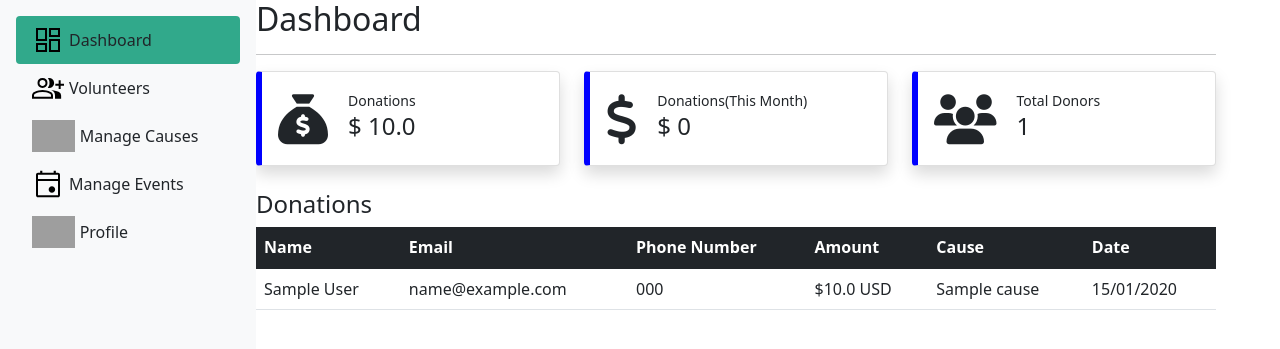
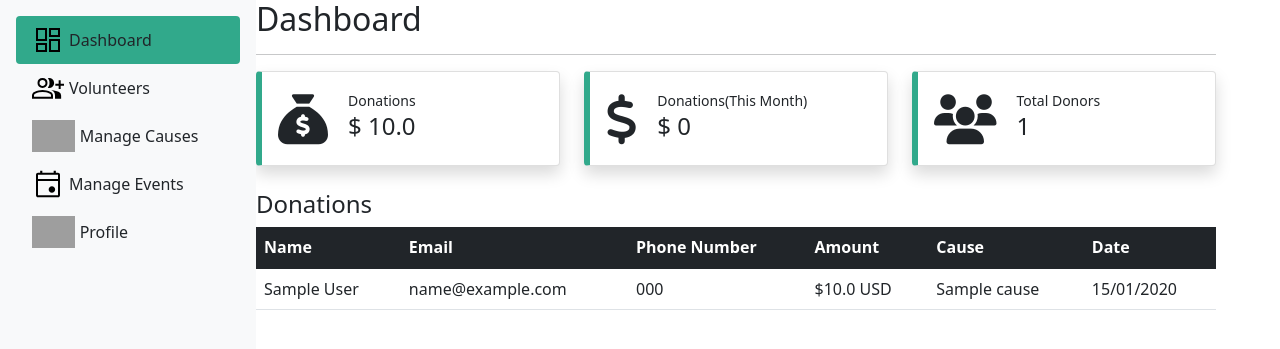
Before and after one commit to MCole-K9/LikkleDeedsOfKindess, a Django app: page /User/Dashboard in a window 1280 px wide. Shown: the top 349 px of the page. Run offline with Django 4.2, Linux system fonts and the light colour scheme; tables that the repository leaves empty hold one stand-in row (values such as "Sample post"); some libraries are stand-ins or nearby versions; grey boxes are pictures that could not be loaded.

Commit message:
minor change

```diff
--- a/LikkleDeedsOfKindness/static/css/portal.css
+++ b/LikkleDeedsOfKindness/static/css/portal.css
@@ -11,7 +11,7 @@ li span{
 }
 
 .card-border{
-    border-left: 6px solid blue;
+    border-left: 6px solid #31A98B;
 }
 
 .icon{
```
